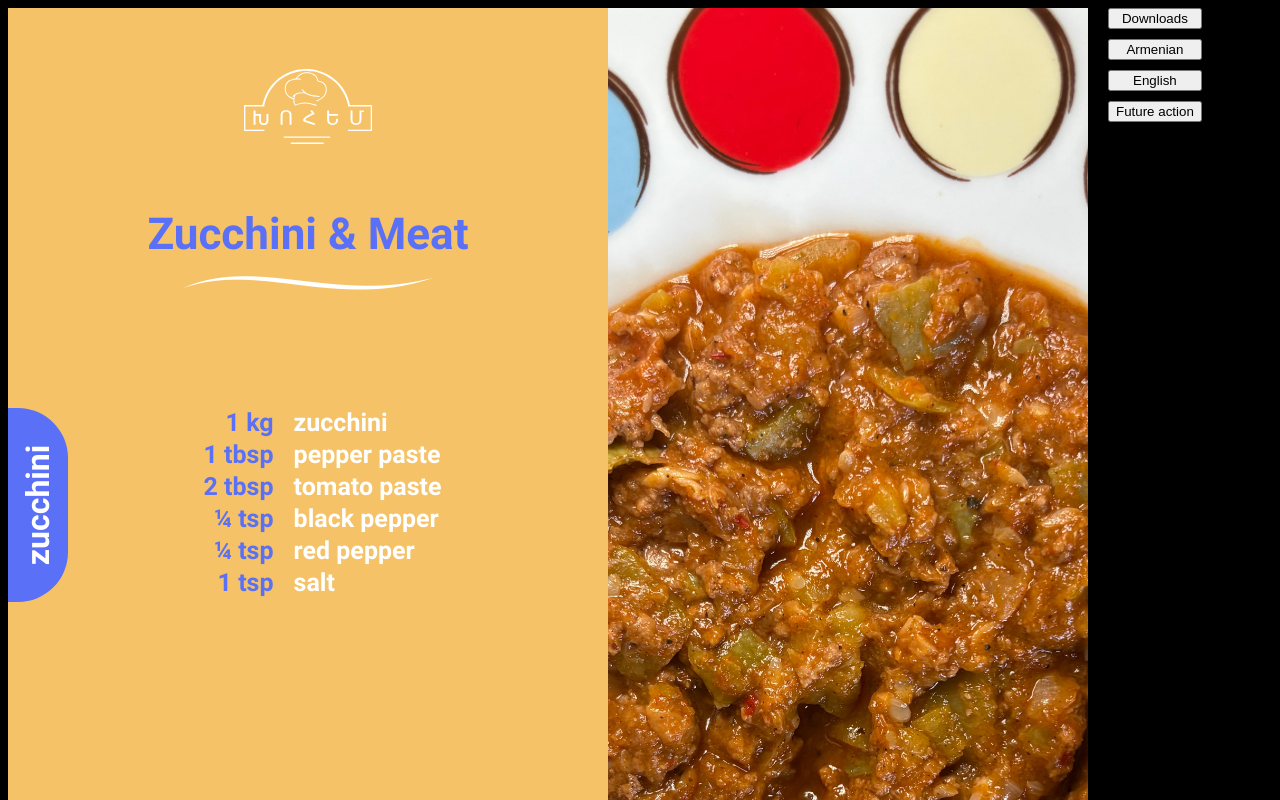
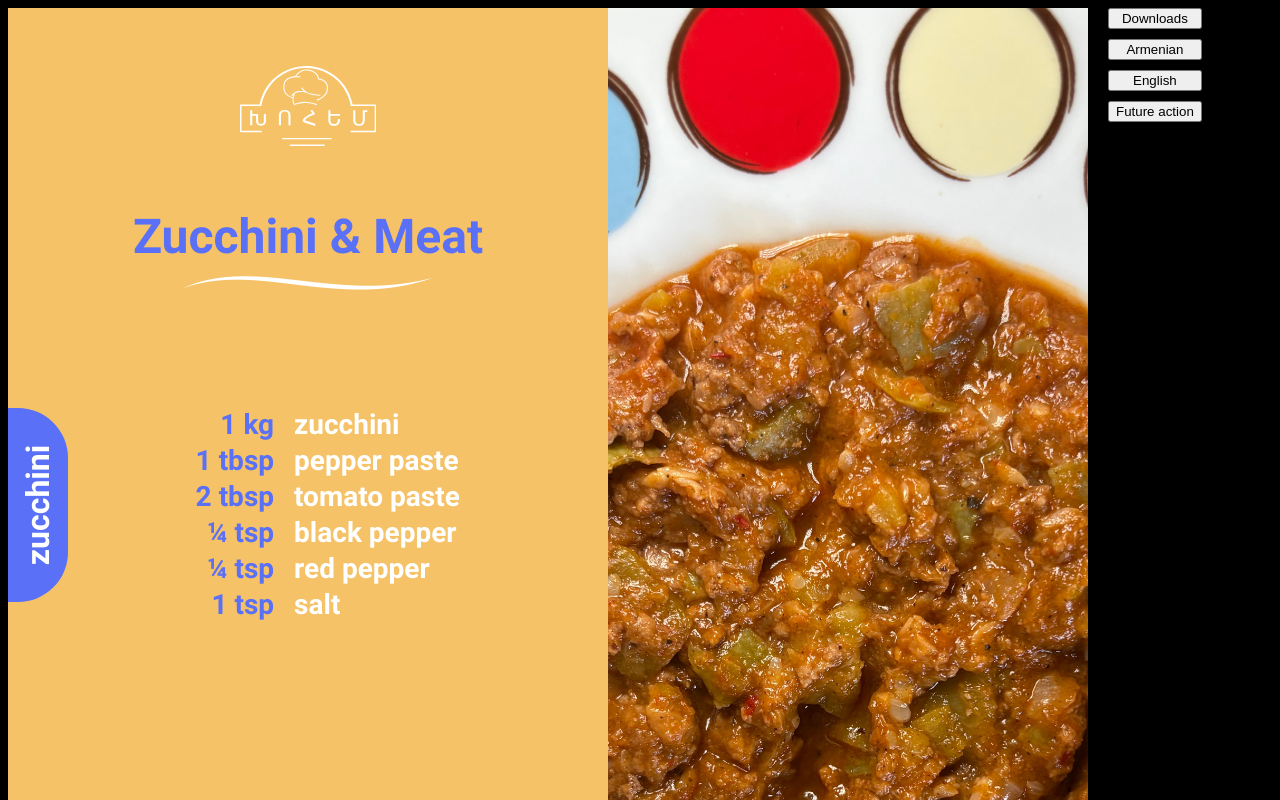
Before and after one commit to shantd9/khohem, an Angular app in the folder khohem-tools/: page / in a window 1280 px wide. Shown: the top 800 px of the page. Built offline with nearby package versions, Linux system fonts and the light colour scheme.

Commit message:
small pixel updates

```diff
--- a/khohem-tools/src/app/app.scss
+++ b/khohem-tools/src/app/app.scss
@@ -23,7 +23,7 @@
         align-content: center;
         text-align: center;
         .khohem-logo {
-          height: 75px;
+          height: 80px;
         }
 
       }
--- a/khohem-tools/src/app/ui/ingredients-list/ingredients-list.scss
+++ b/khohem-tools/src/app/ui/ingredients-list/ingredients-list.scss
@@ -2,15 +2,14 @@
   width: 100%;
   display: flex;
   flex-direction: column;
-  gap: 8px;
   .ingredient {
     display: flex;
     gap: 20px;
     $ingredient-unit-width: 150px;
-    height: 24px;
+    height: 36px;
     .ingredient-unit-and-name {
       color: rgb(90, 112, 246);
-      font-size: 25px;
+      font-size: 28px;
       width: $ingredient-unit-width;
       text-align: right;
       font-family: 'Mardoto', sans-serif;
@@ -22,7 +21,7 @@
 
     .ingredient-name {
       color: white;
-      font-size: 25px;
+      font-size: 28px;
       width: calc(100% - $ingredient-unit-width);
       font-family: 'Mardoto', sans-serif;
       font-weight: bold;
--- a/khohem-tools/src/app/ui/recipe-title/recipe-title.scss
+++ b/khohem-tools/src/app/ui/recipe-title/recipe-title.scss
@@ -7,7 +7,7 @@
 .recipe-title {
   color: rgb(90, 112, 246);
   text-align: center;
-  font-size: 44px;
+  font-size: 48px;
   font-family: 'Mardoto', sans-serif;
   font-weight: bold;
   height: 60px;
```
